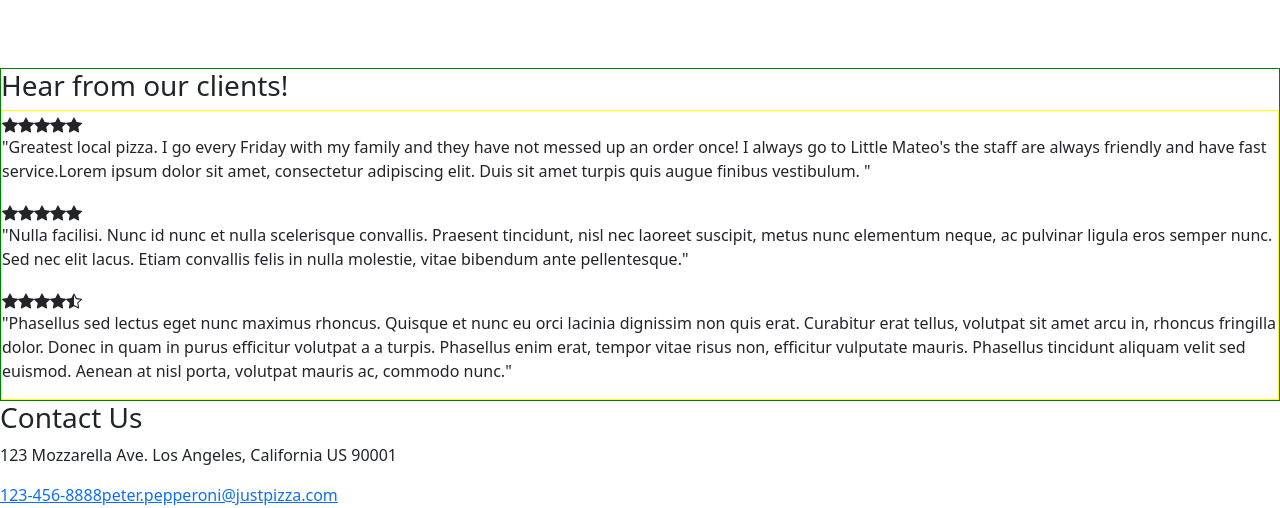
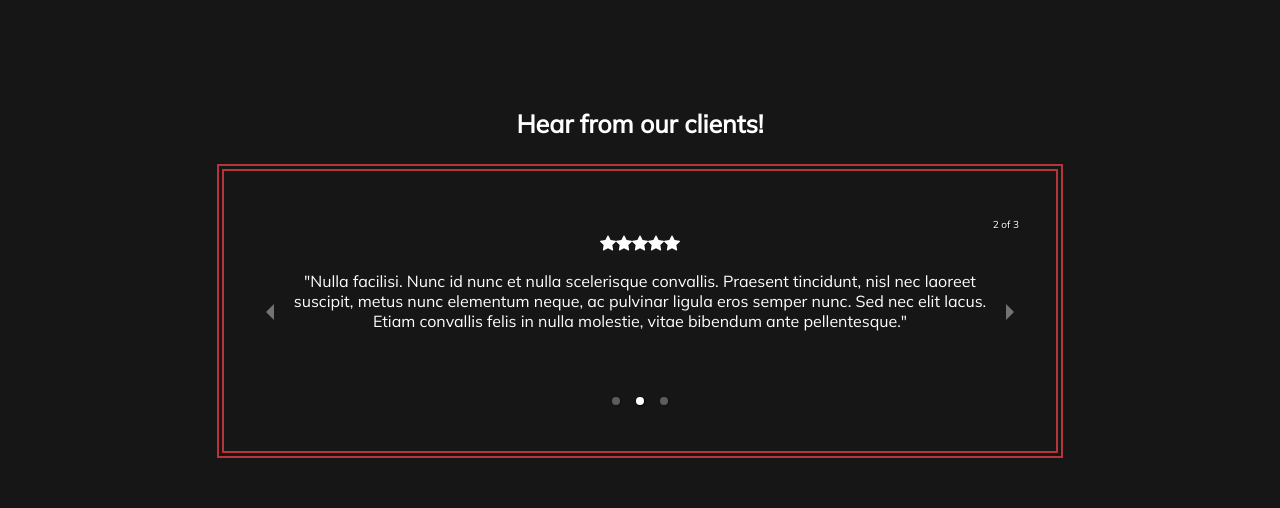
Before and after one commit to ambrojessica/pizza, a React (Create React App) app: page / in a window 1280 px wide. Shown: the part 2095-2603 px from the top of the page. Built offline with nearby package versions, Linux system fonts and the light colour scheme.

Commit message:
reviews done

```diff
--- a/package.json
+++ b/package.json
@@ -6,15 +6,14 @@
     "@testing-library/react": "^12.1.2",
     "@testing-library/user-event": "^13.5.0",
     "animate.css": "^4.1.1",
-    "bootstrap": "^5.2.0",
     "minimist": "^1.2.6",
     "node-forge": "^1.3.1",
     "nth-check": "^2.1.1",
     "react": "^17.0.2",
-    "react-bootstrap": "^2.5.0",
     "react-dom": "^17.0.2",
     "react-icons": "^4.3.1",
     "react-redux": "^7.2.8",
+    "react-responsive-carousel": "^3.2.23",
     "react-router-dom": "^5.2.0",
     "react-scripts": "5.0.0",
     "redux": "^4.2.0",
--- a/src/App.js
+++ b/src/App.js
@@ -7,8 +7,6 @@ import Home from './components/Home';
 import Menu from './components/Menu';
 import Reviews from './components/Reviews';
 import './components/PrettyPizza.css';
-import 'bootstrap/dist/css/bootstrap.min.css';
-
 
 const App = () => {
 
--- a/src/components/PrettyPizza.css
+++ b/src/components/PrettyPizza.css
@@ -145,7 +145,6 @@ body {
   display: flex;
   justify-content: flex-end;
   padding-right: 10em;
-  margin-top: 5em;
   align-items: center;
   height: 50vh;
   background-image: url('https://images.unsplash.com/photo-1581873372796-635b67ca2008?ixlib=rb-1.2.1&ixid=MnwxMjA3fDB8MHxwaG90by1wYWdlfHx8fGVufDB8fHx8&auto=format&fit=crop&w=1470&q=80');
@@ -292,9 +291,26 @@ hr {
 
 /* reviews */
 .reviews {
-  border: 1px solid green;
+  margin-top: 10em;
+  margin-bottom: 7em;
+  display: flex;
+  flex-direction: column;
+  justify-content: center;
+  align-items: center;
+}
+
+.reviews h3 {
+  font-size: 25px;
+}
+
+.carousel-wrapper {
+  width: 60%;
+  padding: 2em;
+  border: 7px double #b6353b;
 }
 
 .review-carousel {
-  border: 1px solid yellow;
+  padding: 2em;
 }
+
+/* footer */
--- a/src/components/Reviews.js
+++ b/src/components/Reviews.js
@@ -1,21 +1,28 @@
 import React from 'react';
 import { BsStarFill, BsStarHalf } from 'react-icons/bs';
 import './PrettyPizza.css';
+import "react-responsive-carousel/lib/styles/carousel.min.css";
+import { Carousel } from 'react-responsive-carousel';
 
 export default function Reviews() {
   return (
     <div className='reviews'>
       <h3>Hear from our clients!</h3>
-      {/* carousel of reviews */}
+      <div className='carousel-wrapper'>
+        <Carousel infiniteLoop autoPlay showThumbs={false}>
           <div className='review-carousel'>
             <span><BsStarFill /><BsStarFill /><BsStarFill /><BsStarFill /><BsStarFill /></span>
-        <p>"Greatest local pizza. I go every Friday with my family and they have not messed up an order once! I always go to Little Mateo's the staff are always friendly and have fast service.Lorem ipsum dolor sit amet, consectetur adipiscing elit. Duis sit amet turpis quis augue finibus vestibulum. "</p>
-
+            <p>"Greatest local pizza. I go every Friday with my family and they have not messed up an order once! I always go to Little Mateo's the staff are always friendly and have fast service. Lorem ipsum dolor sit amet, consectetur adipiscing elit. Duis sit amet turpis quis augue finibus vestibulum. "</p>
+          </div>
+          <div className='review-carousel'>
             <span><BsStarFill /><BsStarFill /><BsStarFill /><BsStarFill /><BsStarFill /></span>
             <p>"Nulla facilisi. Nunc id nunc et nulla scelerisque convallis. Praesent tincidunt, nisl nec laoreet suscipit, metus nunc elementum neque, ac pulvinar ligula eros semper nunc. Sed nec elit lacus. Etiam convallis felis in nulla molestie, vitae bibendum ante pellentesque."</p>
-
+          </div>
+          <div className='review-carousel'>
             <span><BsStarFill /><BsStarFill /><BsStarFill /><BsStarFill /><BsStarHalf /></span>
             <p>"Phasellus sed lectus eget nunc maximus rhoncus. Quisque et nunc eu orci lacinia dignissim non quis erat. Curabitur erat tellus, volutpat sit amet arcu in, rhoncus fringilla dolor. Donec in quam in purus efficitur volutpat a a turpis. Phasellus enim erat, tempor vitae risus non, efficitur vulputate mauris. Phasellus tincidunt aliquam velit sed euismod. Aenean at nisl porta, volutpat mauris ac, commodo nunc."</p>
+          </div>
+        </Carousel>
       </div>
     </div>
   );
--- a/src/index.js
+++ b/src/index.js
@@ -5,7 +5,6 @@ import App from "./App";
 import { BrowserRouter as Router } from "react-router-dom";
 import { store } from './components/redux/store';
 import { Provider } from 'react-redux';
-import 'bootstrap/dist/css/bootstrap.min.css';
 
 
 ReactDOM.render(
```
Also changed, not shown: 1 other file (tests, documents, lock files or other folders). Lines whose indentation alone changed are shown as unchanged.
